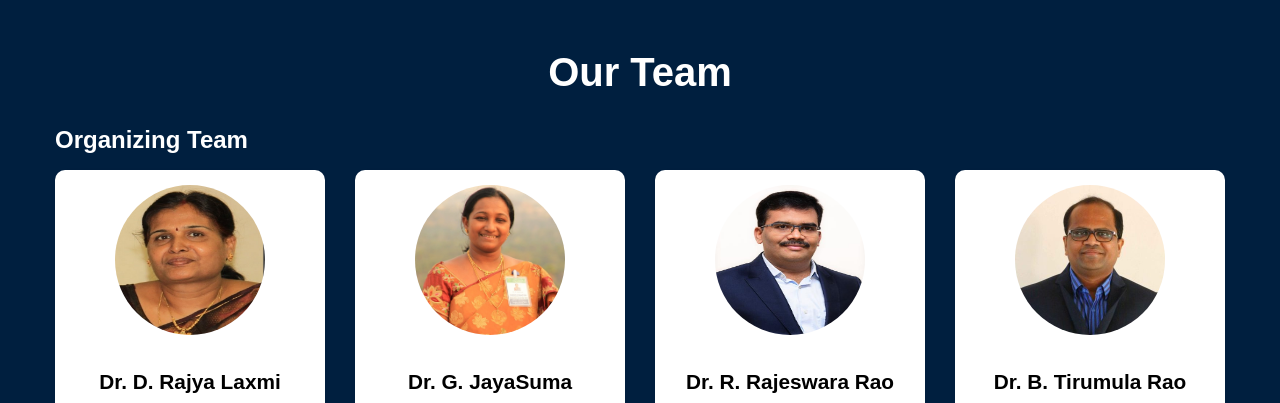
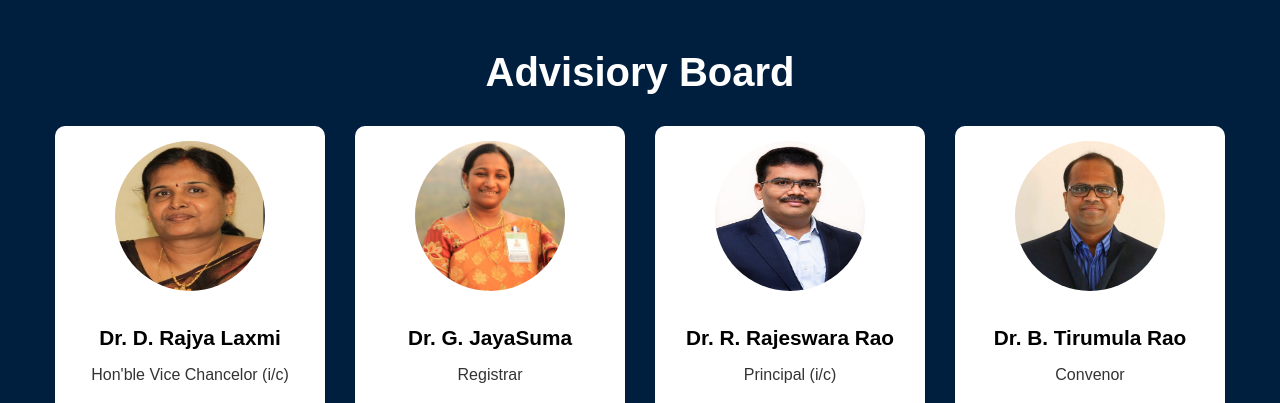
Before and after one commit to Premchand27/ideaverse, a plain HTML site: page teams.html in a window 1280 px wide. Shown: the top 403 px of the page. Drawn offline with nearby package versions, Linux system fonts and the light colour scheme.

Commit message:
Teams Page

```diff
--- a/teams.html
+++ b/teams.html
@@ -91,10 +91,10 @@
 </head>
 <body>
     <div class="container mt-5">
-        <h1>Our Team</h1>
+        <h1>Advisiory Board</h1>
 
         <div class="team-section">
-            <h2>Organizing Team</h2>
+
             <div class="row">
                 <div class="col-md-5 col-lg-3">
                     <div class="card text-center shadow-sm">
```
